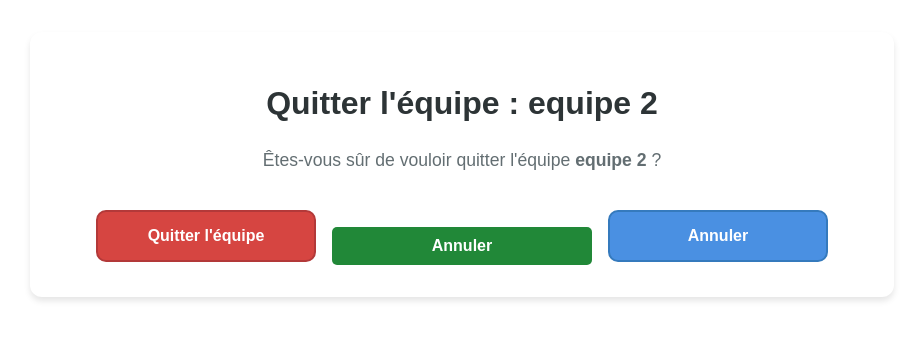
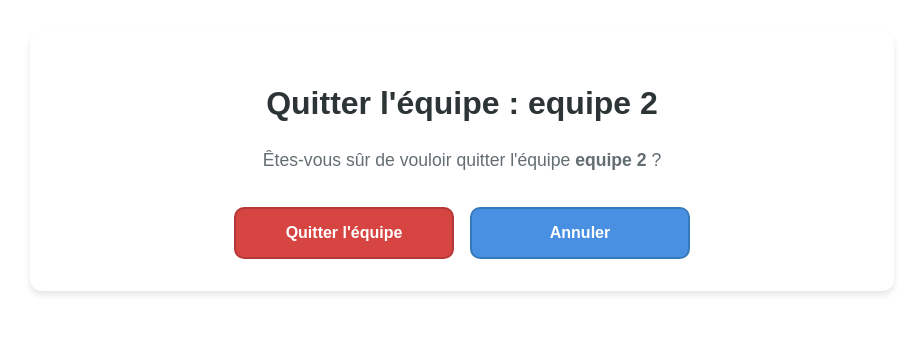
Before and after one commit to Syrinbh/projetServeur, a Django app: page /quitTeam/2/ in a window 1280 px wide. Shown: the part 112-452 px from the top of the page, without its empty margins (178-1102 px from the left). Run offline with Django 5.2, Linux system fonts and the light colour scheme; a user stored in the database is signed in; data comes from the database, SQL or seed files in the repository; both versions use the stored data as it was after the commit; parts of the project's set-up code (start-up, migrations or seed data) failed here and were passed over.

Commit message:
corrige btn quitter

```diff
--- a/tasks/templates/tasks/Quit_team.html
+++ b/tasks/templates/tasks/Quit_team.html
@@ -39,8 +39,7 @@
             <form method="post">
                 {% csrf_token %}
                 <button type="submit" class="btn btn-danger">Quitter l'équipe</button>
-                <a class="link" href="{% url 'listTeam' %}" class="btn btn-secondary">Annuler</a>
-                <a  href="{% url 'home' %}" class="btn btn-secondary">Annuler</a>
+                <a  href="{% url 'listTeam' %}" class="btn btn-secondary">Annuler</a>
             </form>
         {% else %}
             <p>Vous ne faites pas partie de cette équipe.</p>
```
Also changed, not shown: db.sqlite3.
